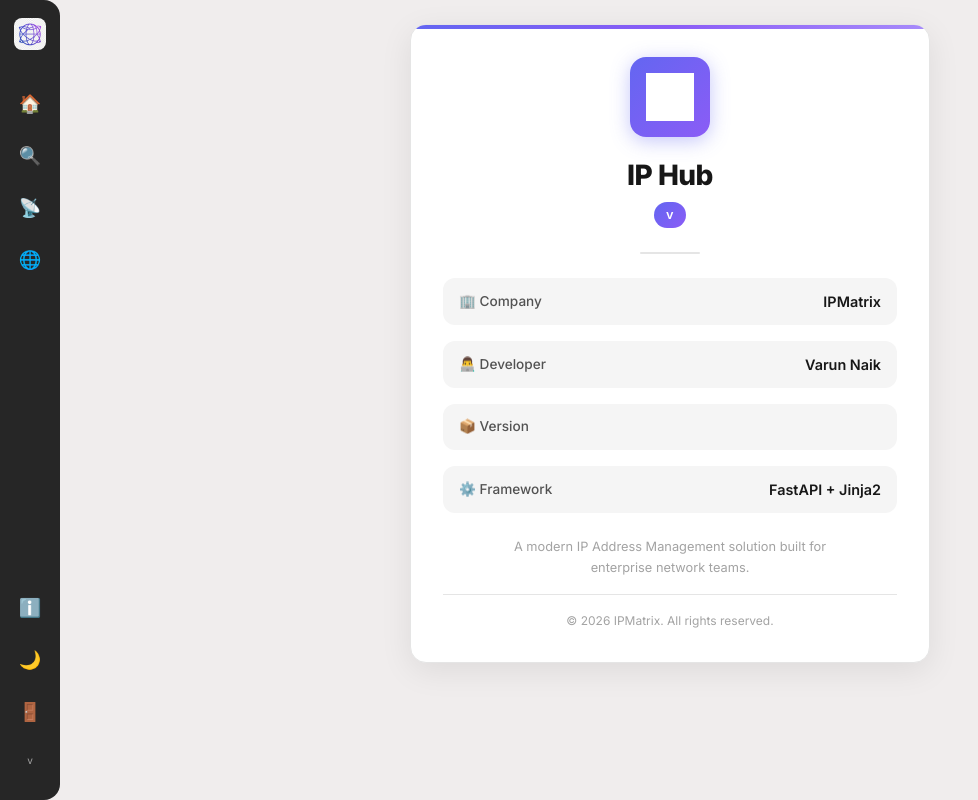
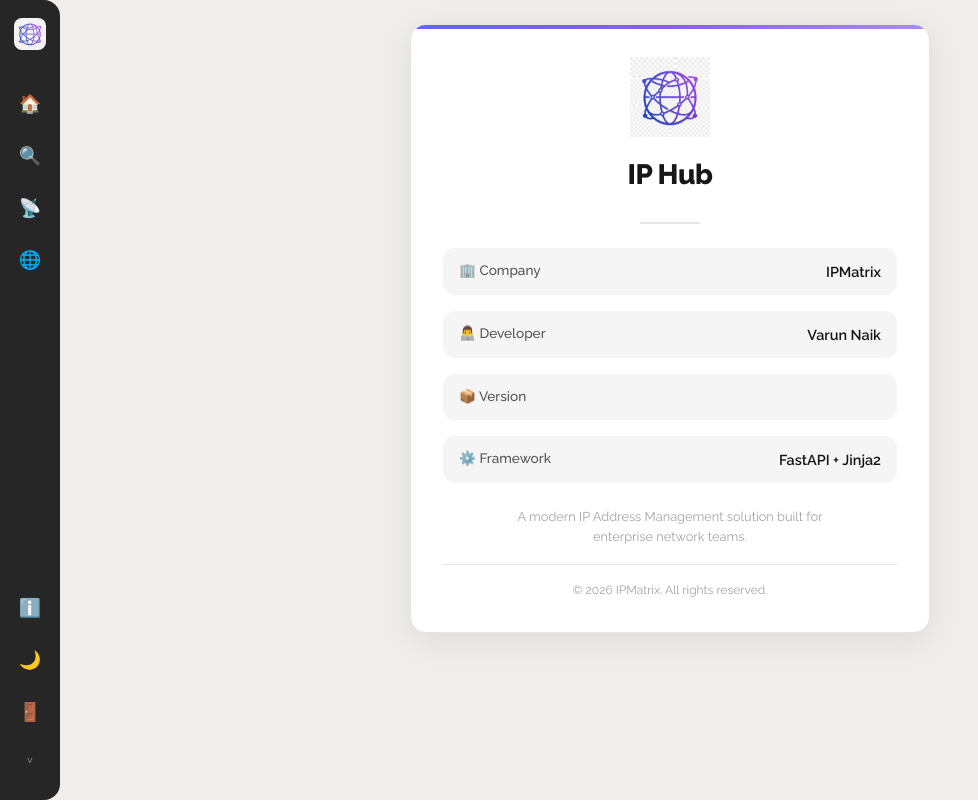
Before and after one commit to vvarunn/ipam, a FastAPI app: template app/templates/about.html in a window 1280 px wide. Shown: the whole page, without its empty margins (0-978 px from the left). Run offline with FastAPI, Linux system fonts and the light colour scheme; the template is opened without the code that fills it, so the values that code supplies are empty; parts of the project's set-up code (start-up, migrations or seed data) failed here and were passed over.

Commit message:
font changed to raleway

```diff
--- a/app/static/css/modern.css
+++ b/app/static/css/modern.css
@@ -4,7 +4,7 @@
    =================================== */
 
 /* Import Google Fonts */
-@import url('https://fonts.googleapis.com/css2?family=Inter:wght@300;400;500;600;700;800;900&display=swap');
+@import url('https://fonts.googleapis.com/css2?family=Raleway:wght@300;400;500;600;700;800;900&display=swap');
 
 :root {
   /* Grayscale Palette */
@@ -150,7 +150,7 @@ html {
 }
 
 body {
-  font-family: 'Inter', -apple-system, BlinkMacSystemFont, 'Segoe UI', sans-serif;
+  font-family: 'Raleway', -apple-system, BlinkMacSystemFont, 'Segoe UI', sans-serif;
   font-size: 14px;
   line-height: 1.6;
   color: var(--text-primary);
@@ -168,7 +168,7 @@ h3,
 h4,
 h5,
 h6 {
-  font-family: 'Inter', -apple-system, BlinkMacSystemFont, 'Segoe UI', sans-serif;
+  font-family: 'Raleway', -apple-system, BlinkMacSystemFont, 'Segoe UI', sans-serif;
   font-weight: 700;
   line-height: 1.3;
   color: var(--text-primary);
@@ -542,7 +542,7 @@ a:hover {
   gap: var(--space-2);
   position: relative;
   overflow: hidden;
-  font-family: 'Inter', sans-serif;
+  font-family: 'Raleway', sans-serif;
 }
 
 .btn::before {
--- a/app/templates/about.html
+++ b/app/templates/about.html
@@ -39,20 +39,16 @@
         width: 80px;
         height: 80px;
         margin: 0 auto var(--space-4);
-        background: linear-gradient(135deg, #6366f1, #8b5cf6);
-        border-radius: var(--radius-xl);
         display: flex;
         align-items: center;
         justify-content: center;
         font-size: 36px;
-        box-shadow: 0 4px 16px rgba(99, 102, 241, 0.3);
-        animation: logoPulse 3s ease-in-out infinite;
     }
 
     .about-logo img {
-        width: 48px;
-        height: 48px;
-        filter: brightness(0) invert(1);
+        width: 80px;
+        height: 80px;
+        object-fit: contain;
     }
 
     @keyframes logoPulse {
@@ -64,20 +60,8 @@
         font-size: 1.75rem;
         font-weight: 800;
         color: var(--text-primary);
-        margin-bottom: var(--space-1);
+        margin-bottom: var(--space-6);
         letter-spacing: -0.5px;
-    }
-
-    .about-version {
-        display: inline-block;
-        background: linear-gradient(135deg, #6366f1, #8b5cf6);
-        color: #fff;
-        font-size: 0.8rem;
-        font-weight: 600;
-        padding: 3px 12px;
-        border-radius: 999px;
-        margin-bottom: var(--space-6);
-        letter-spacing: 0.5px;
     }
 
     .about-divider {
@@ -159,7 +143,6 @@
         </div>
 
         <div class="about-app-name">IP Hub</div>
-        <div class="about-version">v{{ app_version }}</div>
 
         <div class="about-divider"></div>
 
```
